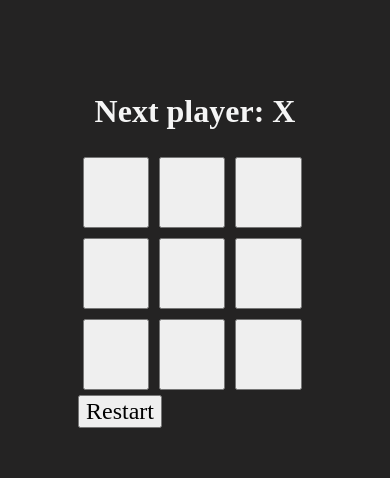
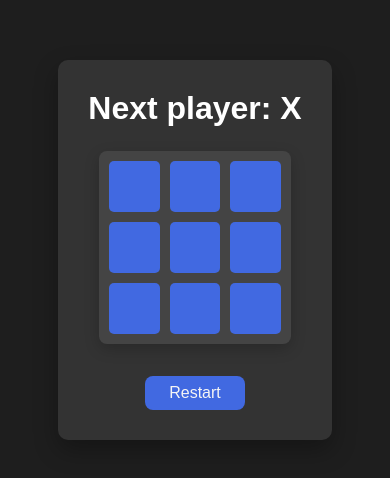
Before and after one commit to HussainALAradi5/Tic-Tac-Toa-React, a React (Vite) app: page / in a window 390 px wide. Shown: the part 172-650 px from the top of the page. Built offline with nearby package versions, Linux system fonts and the light colour scheme.

Commit message:
some imporvement in the UI

```diff
--- a/src/App.css
+++ b/src/App.css
@@ -1,120 +1,114 @@
 * {
-  font-family: cursive;
+  font-family: 'Cursive', sans-serif;
   box-sizing: border-box;
+  margin: 0;
+  padding: 0;
 }
 
 body {
-  background-color: rgb(36, 35, 35);
-  margin: 0;
-  padding: 0;
+  background-color: #1e1e1e;
   display: flex;
   justify-content: center;
   align-items: center;
   min-height: 100vh;
 }
 
-.squareContainer {
+.game {
   display: flex;
-  flex-wrap: wrap;
+  flex-direction: column;
+  align-items: center;
+  background-color: #333;
+  padding: 30px;
+  border-radius: 10px;
+  box-shadow: 0 10px 25px rgba(0, 0, 0, 0.3);
+}
+
+.status {
+  color: #fff;
+  font-size: 1.5rem;
+  margin-bottom: 1.5rem;
+}
+
+.board {
+  display: grid;
+  grid-template-columns: repeat(3, 1fr);
+  gap: 10px;
   width: 300px;
-  justify-content: center;
-  text-align: center;
+  background-color: #444;
+  padding: 10px;
+  border-radius: 8px;
+  box-shadow: 0 5px 15px rgba(0, 0, 0, 0.2);
 }
 
 .square {
-  width: calc(30% - 10px);
-  padding-top: calc(30% - 10px);
-  margin: 5px;
-  position: relative;
+  aspect-ratio: 1;
+  background-color: royalblue;
+  display: flex;
+  align-items: center;
+  justify-content: center;
+  font-size: 3rem;
+  color: whitesmoke;
+  border: none;
+  border-radius: 5px;
+  cursor: pointer;
+  transition: background-color 0.3s ease, box-shadow 0.3s ease;
 }
 
-.square button {
-  position: absolute;
-  top: 0;
-  left: 0;
-  width: 100%;
-  height: 100%;
+.square:hover {
+  background-color: #1f4788;
+  box-shadow: 0 0 10px rgba(0, 0, 0, 0.3);
+}
 
-  font-size: 3rem;
+/* Restart button */
+.restart {
+  margin-top: 2rem;
+  padding: 0.5rem 1.5rem;
+  font-size: 1.5rem;
   background-color: royalblue;
   color: whitesmoke;
   border: none;
-  display: flex;
-  align-items: center;
-  justify-content: center;
+  border-radius: 8px;
+  cursor: pointer;
+  transition: background-color 0.3s ease, box-shadow 0.3s ease;
 }
 
-button:hover {
+.restart:hover {
   background-color: darkblue;
-  transition: 1.5s;
-  box-shadow: 1rem 1rem 1rem black;
-  cursor: pointer;
-}
-
-.restrt {
-  display: flex;
-  width: 8rem;
-  font-size: 2rem;
-  justify-self: center;
-  margin-top: 2rem;
-  background-color: royalblue;
-}
-
-.status {
-  color: whitesmoke;
-  margin-bottom: 1rem;
-  text-align: center;
-  width: 100%;
+  box-shadow: 0 5px 10px rgba(0, 0, 0, 0.3);
 }
 
 @media (max-width: 768px) {
-  .squareContainer {
+  .board {
     width: 80%;
   }
 
   .square {
-    width: calc(30% - 6px);
-    padding-top: calc(30% - 6px);
-  }
-
-  button {
     font-size: 2rem;
   }
 
-  .restrt {
-    width: 21%;
-    font-size: 1.5rem;
-    margin-top: 1rem;
+  .restart {
+    font-size: 1.2rem;
   }
 
   .status {
     font-size: 1.2rem;
-    margin-bottom: 0.5rem;
   }
 }
 
 @media (max-width: 480px) {
-  .squareContainer {
+  .board {
     width: 90%;
   }
 
   .square {
-    width: calc(30% - 4px);
-    padding-top: calc(30% - 4px);
-  }
-
-  button {
     font-size: 1.5rem;
   }
 
-  .restrt {
-    width: 20%;
-    font-size: 1.2rem;
-    margin-top: 0.5rem;
+  .restart {
+    font-size: 1rem;
   }
 
   .status {
     font-size: 1rem;
-    margin-bottom: 0.5rem;
   }
 }
```
